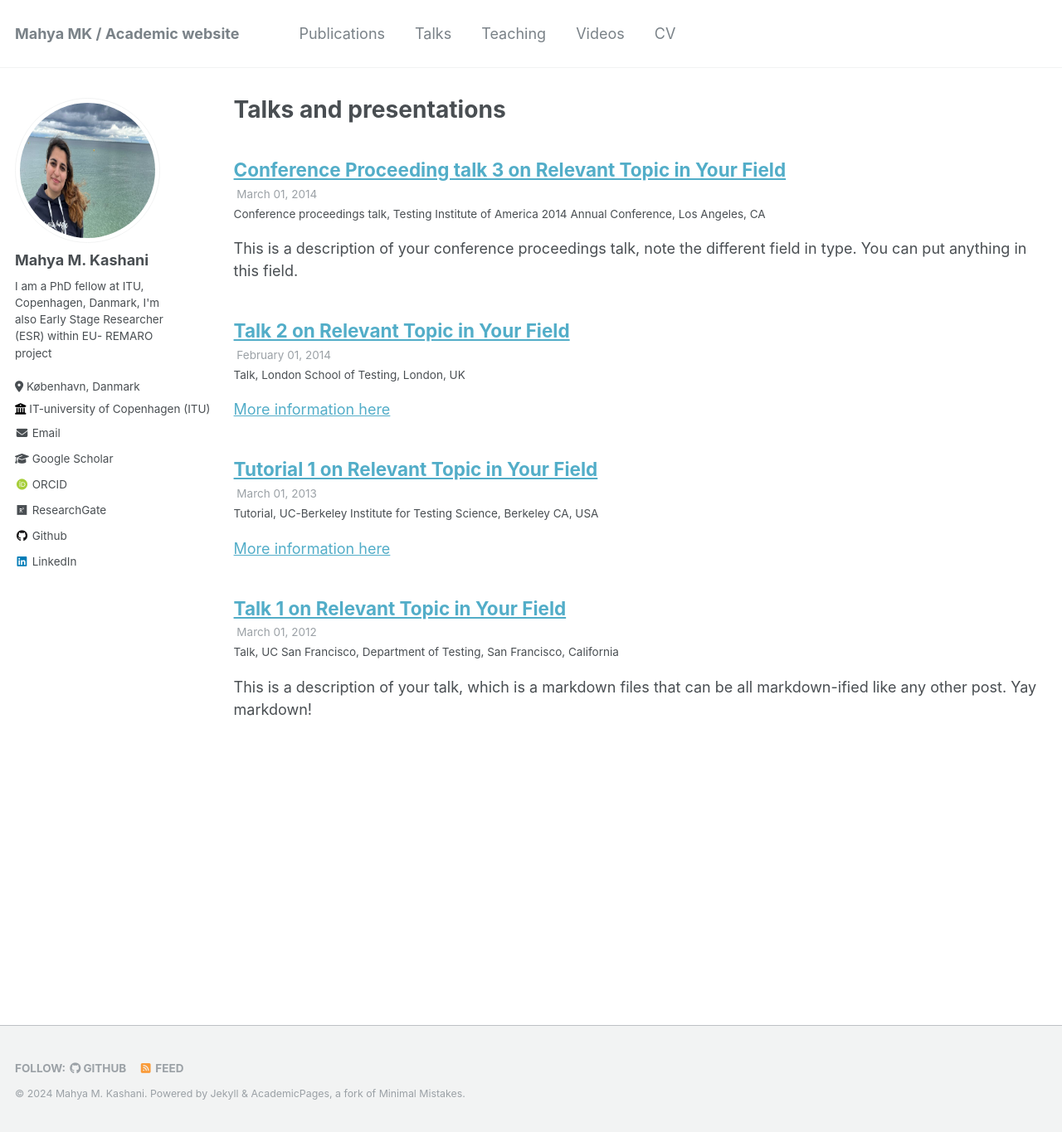
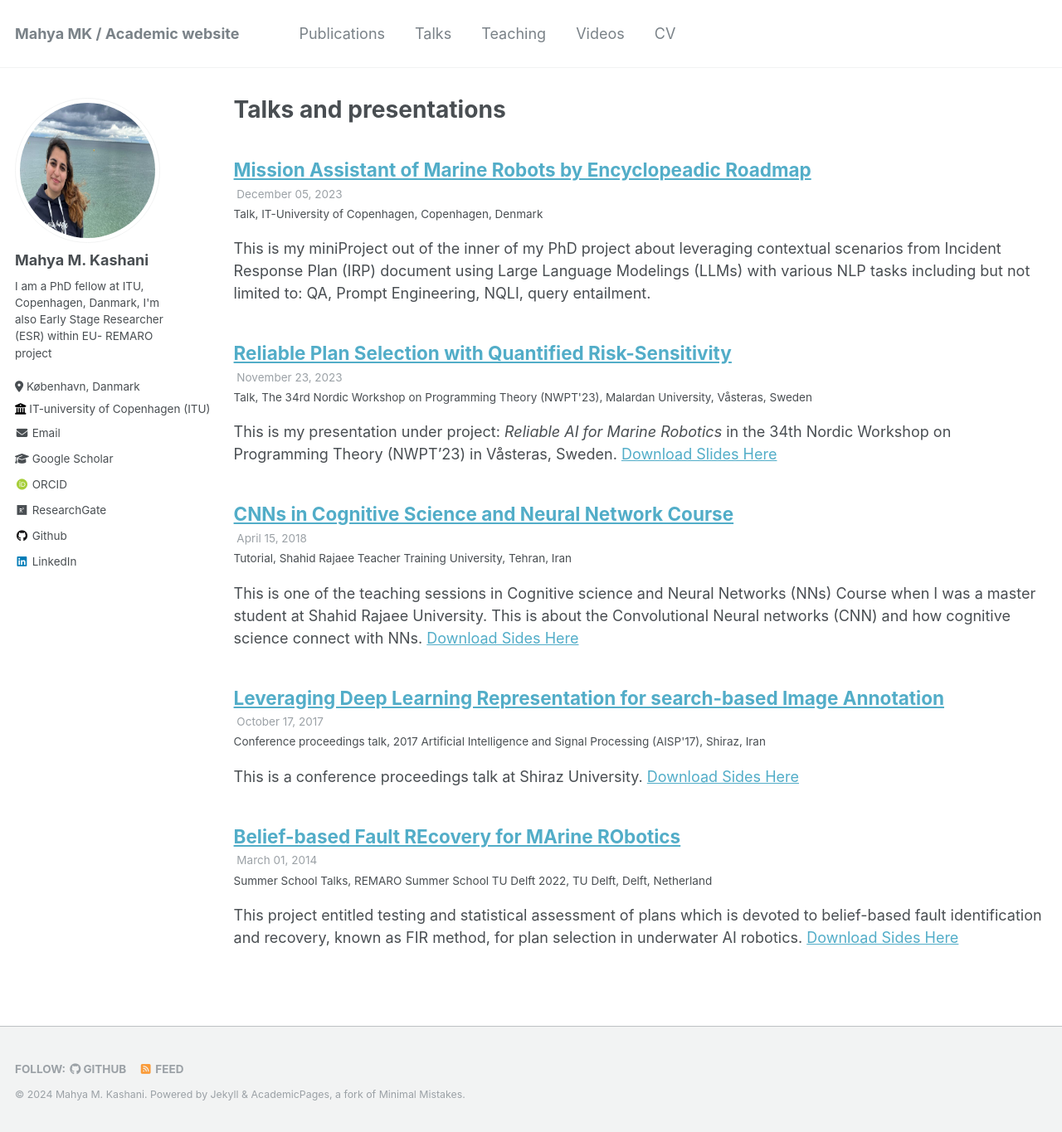
Before and after one commit to mahyamkashani/mahyamkashani.github.io, a Jekyll site: the page built from _pages/talks.html, in a window 1280 px wide and 1365 px high. Shown: the whole window at 83% size. Built offline with Jekyll 4.4.1, drawn with Linux system fonts in a browser that asks for light colours; some web fonts are replaced.

Commit message:
:sparkles: add talks

```diff
--- a/_talks/2012-03-01-talk-1.md
+++ /dev/null
@@ -1,11 +0,0 @@
----
-title: "Talk 1 on Relevant Topic in Your Field"
-collection: talks
-type: "Talk"
-permalink: /talks/2012-03-01-talk-1
-venue: "UC San Francisco, Department of Testing"
-date: 2012-03-01
-location: "San Francisco, California"
----
-
-This is a description of your talk, which is a markdown files that can be all markdown-ified like any other post. Yay markdown!
--- a/_talks/2013-03-01-tutorial-1.md
+++ /dev/null
@@ -1,13 +0,0 @@
----
-title: "Tutorial 1 on Relevant Topic in Your Field"
-collection: talks
-type: "Tutorial"
-permalink: /talks/2013-03-01-tutorial-1
-venue: "UC-Berkeley Institute for Testing Science"
-date: 2013-03-01
-location: "Berkeley CA, USA"
----
-
-[More information here](http://exampleurl.com)
-
-This is a description of your tutorial, note the different field in type. This is a markdown files that can be all markdown-ified like any other post. Yay markdown!
--- a/_talks/2014-02-01-talk-2.md
+++ /dev/null
@@ -1,13 +0,0 @@
----
-title: "Talk 2 on Relevant Topic in Your Field"
-collection: talks
-type: "Talk"
-permalink: /talks/2014-02-01-talk-2
-venue: "London School of Testing"
-date: 2014-02-01
-location: "London, UK"
----
-
-[More information here](http://example2.com)
-
-This is a description of your talk, which is a markdown files that can be all markdown-ified like any other post. Yay markdown!
--- a/_talks/2014-03-01-talk-3.md
+++ /dev/null
@@ -1,11 +0,0 @@
----
-title: "Conference Proceeding talk 3 on Relevant Topic in Your Field"
-collection: talks
-type: "Conference proceedings talk"
-permalink: /talks/2014-03-01-talk-3
-venue: "Testing Institute of America 2014 Annual Conference"
-date: 2014-03-01
-location: "Los Angeles, CA"
----
-
-This is a description of your conference proceedings talk, note the different field in type. You can put anything in this field.
--- /dev/null
+++ b/_talks/2017-10-17-talk-1.md
@@ -0,0 +1,12 @@
+---
+title: "Leveraging Deep Learning Representation for search-based Image Annotation"
+collection: talks
+type: "Conference proceedings talk"
+permalink: /talks/2017-10-17-talk-1
+venue: "2017 Artificial Intelligence and Signal Processing (AISP'17)"
+date: 2017-10-17
+location: "Shiraz, Iran"
+---
+
+This is a conference proceedings talk at Shiraz University.
+[Download Sides Here](https://www.slideshare.net/mahyamk/leleveraging-deep-representation-in-searchbased-image-annotation)
--- /dev/null
+++ b/_talks/2018-04-15-tutorial-1.md
@@ -0,0 +1,12 @@
+---
+title: "CNNs in Cognitive Science and Neural Network Course"
+collection: talks
+type: "Tutorial"
+permalink: /talks/2018-04-15-tutorial-1
+venue: "Shahid Rajaee Teacher Training University"
+date: 2018-04-15
+location: "Tehran, Iran"
+---
+
+This is one of the teaching sessions in Cognitive science and Neural Networks (NNs) Course when I was a master student at Shahid Rajaee University. This is about the Convolutional Neural networks (CNN) and how cognitive science connect with NNs.
+[Download Sides Here](https://www.slideshare.net/mahyamk/cnns-in-csnn-course)
--- /dev/null
+++ b/_talks/2022-06-28-talk.md
@@ -0,0 +1,11 @@
+---
+title: "Belief-based Fault REcovery for MArine RObotics"
+collection: talks
+type: "Summer School Talks"
+permalink: /talks/2022-06-28-talk
+venue: "REMARO Summer School TU Delft 2022"
+date: 2014-03-01
+location: "TU Delft, Delft, Netherland"
+---
+This project entitled testing and statistical assessment of plans which is devoted to belief-based fault identification and recovery, known as FIR method, for plan selection in underwater AI robotics.
+[Download Sides Here](https://www.slideshare.net/slideshows/beliefbased-fault-recovery-for-marine-robotics/266482149)
--- /dev/null
+++ b/_talks/2023-11-23-talk-2.md
@@ -0,0 +1,13 @@
+---
+title: "Reliable Plan Selection with Quantified Risk-Sensitivity"
+collection: talks
+type: "Talk"
+permalink: /talks/2023-11-23-talk-2
+venue: "The 34rd Nordic Workshop on Programming Theory (NWPT'23)"
+date: 2023-11-23
+location: "Malardan University, Våsteras, Sweden"
+
+---
+
+This is my presentation under project: *Reliable AI for Marine Robotics* in the 34th Nordic Workshop on Programming Theory (NWPT'23) in Våsteras, Sweden.
+[Download Slides Here](https://www.slideshare.net/slideshows/nwpt231pdf/265416584)
--- /dev/null
+++ b/_talks/2023-12-05-talk-3.md
@@ -0,0 +1,10 @@
+---
+title: "Mission Assistant of Marine Robots by Encyclopeadic Roadmap"
+collection: talks
+type: "Talk"
+permalink: /talks/2023-12-05-talk-2
+venue: "IT-University of Copenhagen"
+date: 2023-12-05
+location: "Copenhagen, Denmark"
+---
+This is my miniProject out of the inner of my PhD project about leveraging contextual scenarios from Incident Response Plan (IRP) document using Large Language Modelings (LLMs) with various NLP tasks including but not limited to: QA, Prompt Engineering, NQLI, query entailment.
```
Also changed, not shown: _publications/2022-08-17-paper-belief-fault-recovery.md (+1 -1 lines), files/talks/urls.txt (added, +13 -0 lines), 6 other files.
